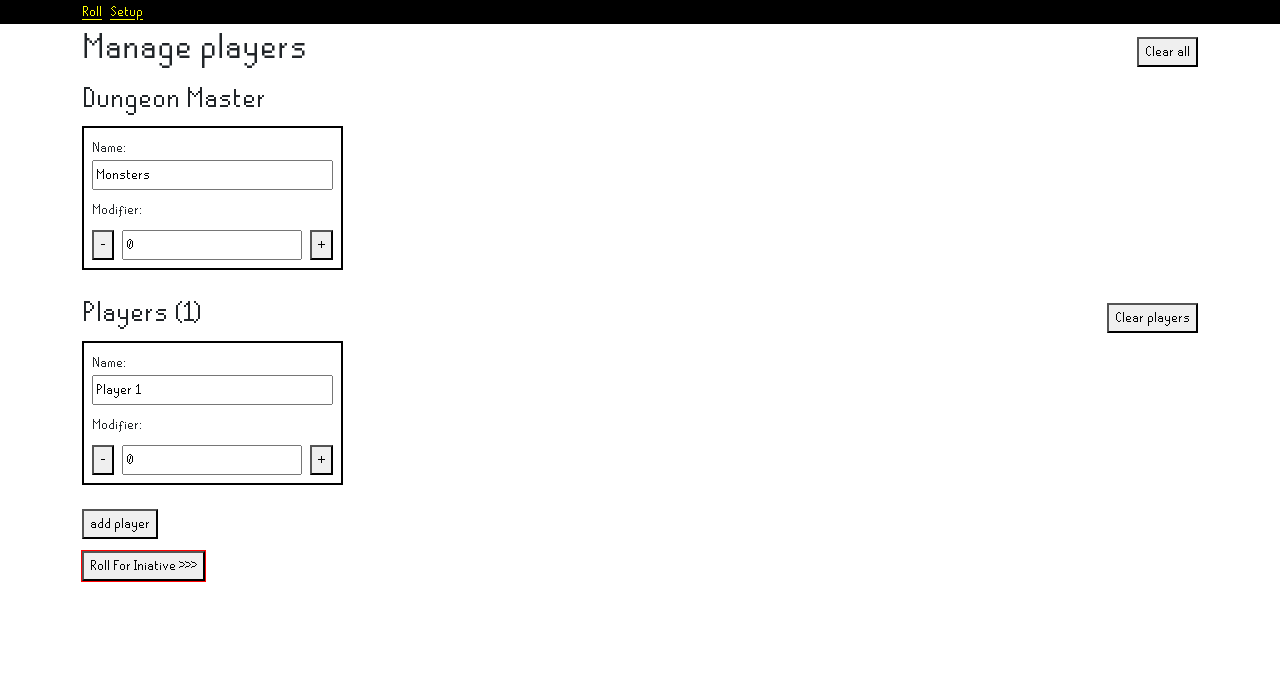
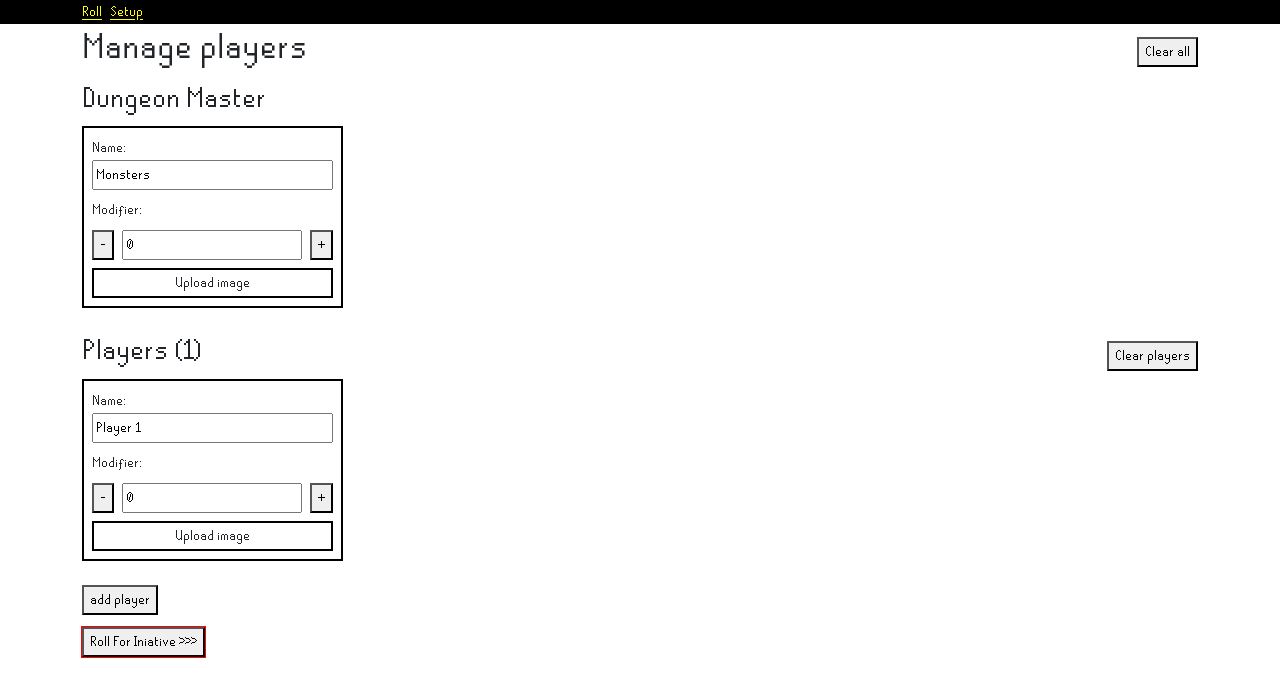
Before and after one commit to Roll-for-Initiative/roll-for-initiative-spa, a Vue app: page /setup in a window 1280 px wide. Shown: the top 696 px of the page. Built offline with nearby package versions, Linux system fonts and the light colour scheme.

Commit message:
added fileinput

```diff
--- /dev/null
+++ b/src/components/FileInput.vue
@@ -0,0 +1,36 @@
+<template>
+  <div class="file-input">
+    <label :for="idAttribute" class="file-input__label">Upload image</label>
+    <input :id="idAttribute" class="file-input__input" type="file" :name="name" />
+  </div>
+</template>
+
+<script setup lang="ts">
+import { computed } from 'vue'
+
+interface Props {
+  name: string
+  id: string
+}
+const props = defineProps<Props>()
+
+const idAttribute = computed(() => `${props.name}-${props.id}`)
+</script>
+
+<style lang="scss">
+.file-input {
+  width: 100%;
+}
+
+.file-input__input {
+  display: none;
+}
+
+.file-input__label {
+  width: 100%;
+  text-align: center;
+  padding: 1px 6px;
+  border: solid 2px black;
+  cursor: pointer;
+}
+</style>
--- a/src/components/PlayerCard.vue
+++ b/src/components/PlayerCard.vue
@@ -3,6 +3,7 @@
     <div class="player-card">
       <TextInput v-model="model.name" :id="player.id" name="name" />
       <NumberInput v-model="model.modifier" :id="player.id" name="modifier" />
+      <FileInput :id="player.id" name="image" />
 
       <button
         class="w-100"
@@ -22,6 +23,7 @@ import { type Player } from '../types/player'
 import { usePlayerStore } from '@/stores/players'
 import TextInput from './TextInput.vue'
 import NumberInput from './NumberInput.vue'
+import FileInput from './FileInput.vue'
 
 interface Props {
   player: Player
```
